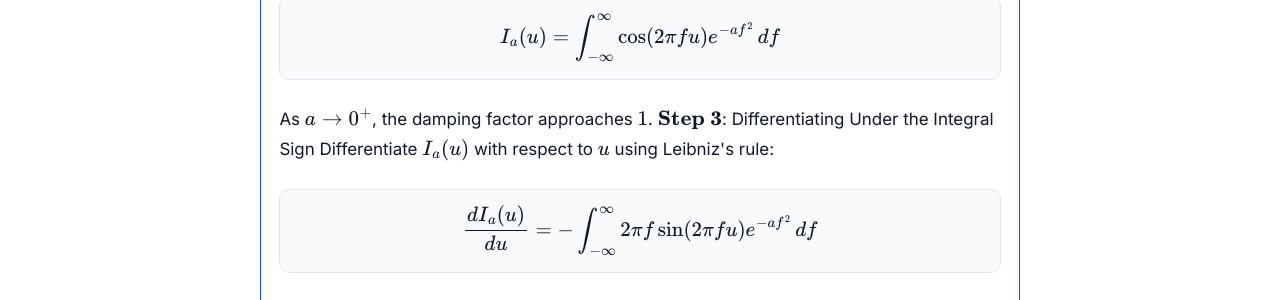
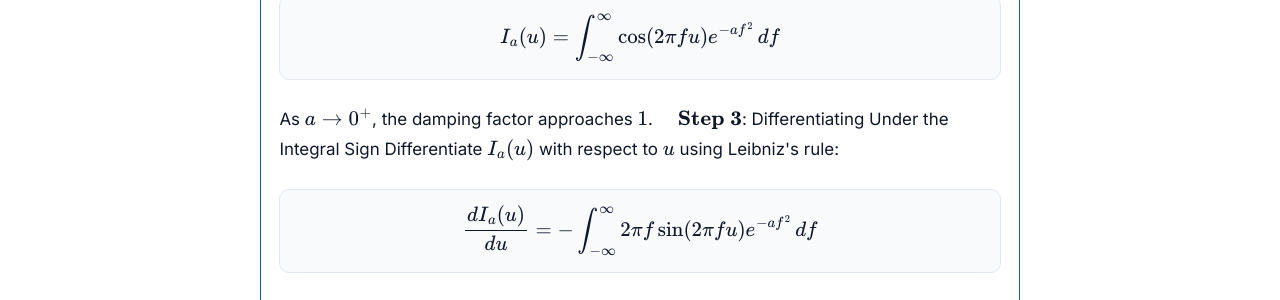
Before and after one commit to yashmrsawant/yashmrsawant.github.io, a Jekyll site: the page built from _posts/2026-04-01-the-fourier-transform-theory-proofs-and-neural-applications.md, in a window 1280 px wide and 1400 px high, scrolled down 8214 px. Shown: the part 768-1068 px from the top of the window. Built offline with Jekyll 4.4.1, drawn with Linux system fonts in a browser that asks for light colours; some of the changed text lies outside the part shown.

Commit message:
Auto-commit: Update blog 2026-10-18 12:31:21

```diff
--- a/_posts/2026-04-01-the-fourier-transform-theory-proofs-and-neural-applications.md
+++ b/_posts/2026-04-01-the-fourier-transform-theory-proofs-and-neural-applications.md
@@ -294,6 +294,8 @@
 The kernel \(\mathcal{K}(u)\) is interpreted in the distributional sense as the Dirac delta \(\delta(u)\).
 
 $\text{ }$
+$\text{ }$
+
 $\textbf{Step 2}$: Euler's Expansion & Symmetry
 
 Using Euler's formula $e^{i \theta} = \cos\theta + i \sin\theta$:
@@ -310,9 +312,8 @@
 
 As $a \to 0^+$, the damping factor approaches $1$.
 
-
-
-
+$\text{ }$
+$\text{ }$
 $\textbf{Step 3}$: Differentiating Under the Integral Sign
 
 Differentiate $I_a(u)$ with respect to $u$ using Leibniz's rule:
@@ -337,9 +338,8 @@
 
 $$\frac{dI_a(u)}{du} = -\frac{2\pi^2 u}{a} I_a(u)$$
 
-
-
-
+$\text{ }$
+$\text{ }$
 $\textbf{Step 4}$: Solving the Differential Equation
 
 This is a first-order separable ordinary differential equation:
@@ -357,9 +357,8 @@
 Substituting $C = \sqrt{\frac{\pi}{a}}$:
 
 $$I_a(u) = \sqrt{\frac{\pi}{a}} \exp\left( -\frac{\pi^2 u^2}{a} \right)$$
-
-
-
+$\text{ }$
+$\text{ }$
 $\textbf{Step 5}$: Limiting Behavior to the Dirac Delta
 
 Rewrite $I_a(u)$ by setting $\sigma^2 = \frac{a}{2\pi^2}$:
```
